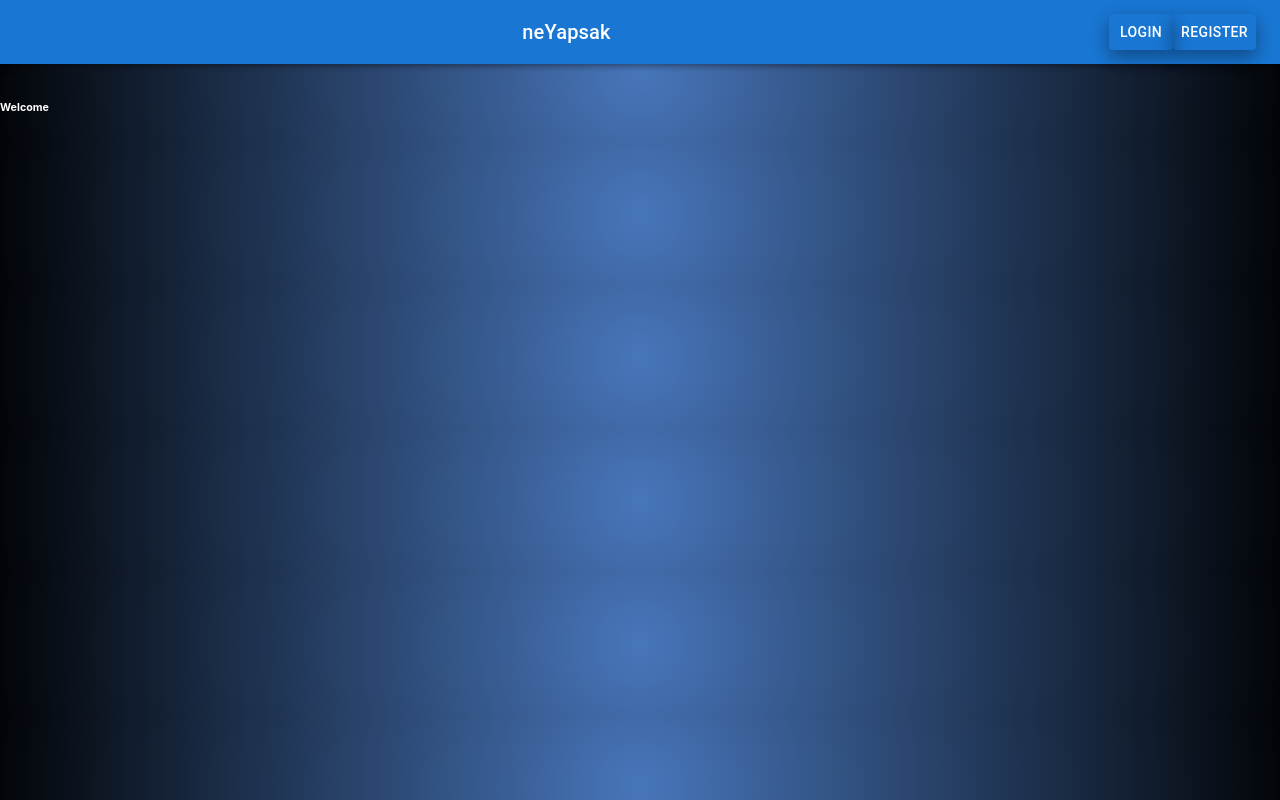
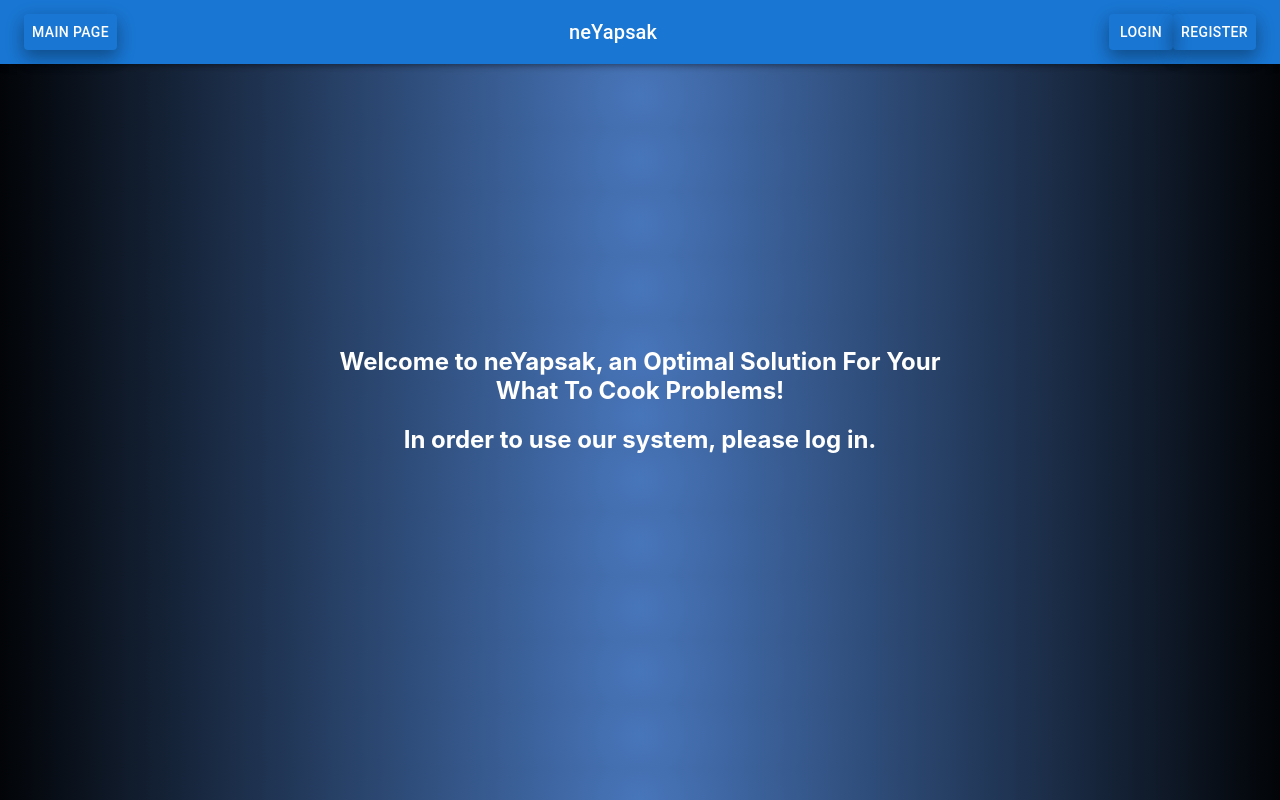
Before and after one commit to semihsatir9/neYapsak, a React (Create React App) app in the folder neyapsak/: page / in a window 1280 px wide. Built offline with nearby package versions, Linux system fonts and the light colour scheme.

Commit message:
Small touches on main page

```diff
--- a/neyapsak/src/App.css
+++ b/neyapsak/src/App.css
@@ -93,6 +93,8 @@ h6 {
   pointer-events: none;
 }
 
+
+
 button {
   box-shadow: 0 8px 16px 0 rgba(0, 0, 0, 0.2), 0 6px 20px 0 rgba(0, 0, 0, 0.19);
   background-color: transparent;
--- a/neyapsak/src/components/Header.js
+++ b/neyapsak/src/components/Header.js
@@ -22,6 +22,10 @@ export default function Header() {
     navigate("/register")
   }
 
+  const goToMainPage = () => {
+    navigate("/")
+  }
+
 
 
 
@@ -30,6 +34,7 @@ export default function Header() {
 
       <AppBar position="static">
         <Toolbar>
+        <Button color="inherit" onClick={goToMainPage}>Main Page</Button>
           <Typography variant="h6"
             component="div" sx={{ flexGrow: 1 }}>
             neYapsak
--- a/neyapsak/src/pages/Login.js
+++ b/neyapsak/src/pages/Login.js
@@ -19,6 +19,10 @@ function Login() {
         }).then((response) => {
             if(response.data.message){
                 setStatus(response.data.message)
+                setTimeout(function() {
+                    window.location.reload(false);
+                    //navigate to main page here
+                  }, 1000);
             }
 
             else{
@@ -34,7 +38,12 @@ function Login() {
             password: password
         }).then((response) => {
         });
-        window.location.reload(false);
+
+        setTimeout(function() {
+            window.location.reload(false);
+          }, 1000);
+
+
 
 
     };
@@ -42,7 +51,7 @@ function Login() {
     useEffect(() => {
         Axios.get("http://localhost:3001/login").then((response) => {
             if(response.data.loggedIn == true){
-                setStatus(response.data.user[0].username)
+                setStatus("Currently logged in as: " + response.data.user[0].username)
             }
         })
 
--- a/neyapsak/src/pages/MainPage.js
+++ b/neyapsak/src/pages/MainPage.js
@@ -11,8 +11,12 @@ function MainPage() {
 
 
 
-        <div>
-            <h6>Welcome</h6>
+        <div className="centered">
+
+            <h2>Welcome to neYapsak, an Optimal Solution For Your What To Cook Problems!</h2>
+            <h2>In order to use our system, please log in.</h2>
+
+
         </div>
     )
 
--- a/neyapsak/src/pages/Register.js
+++ b/neyapsak/src/pages/Register.js
@@ -28,7 +28,10 @@ function Register() {
             }
             else{
                 setStatus("Successfully Registered")
-                window.location.reload(false);
+                setTimeout(function() {
+                    navigate("/login");
+                  }, 1000);
+
             }
         });
     };
```
